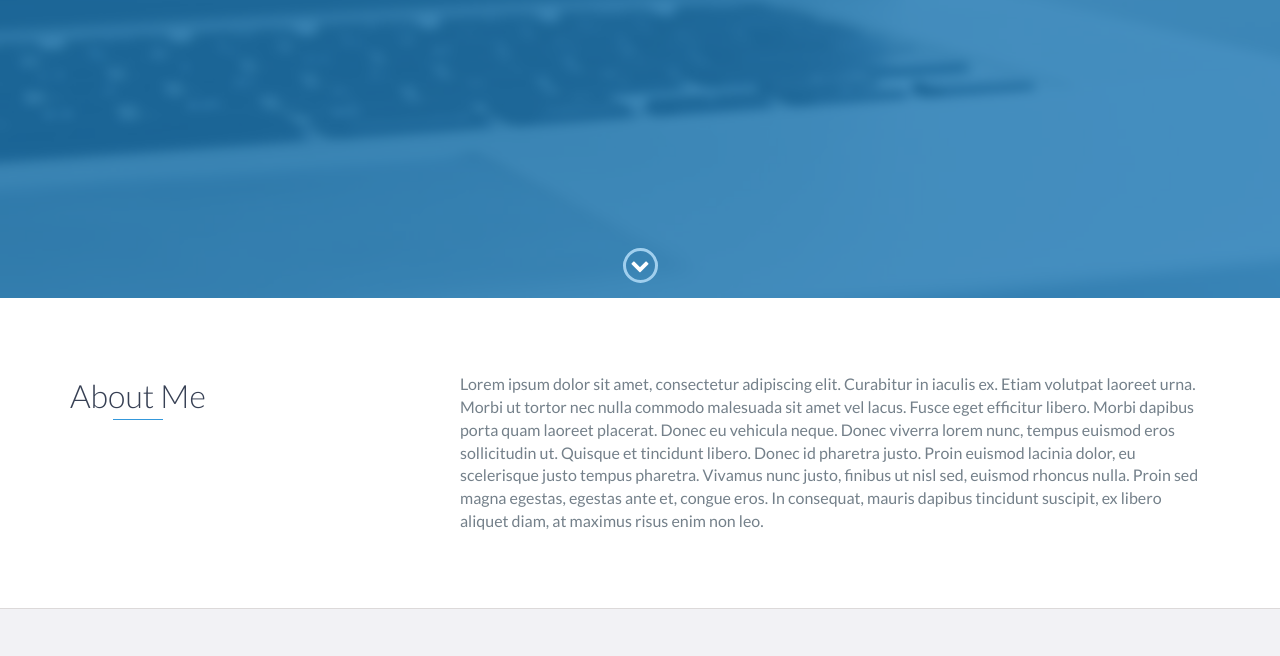
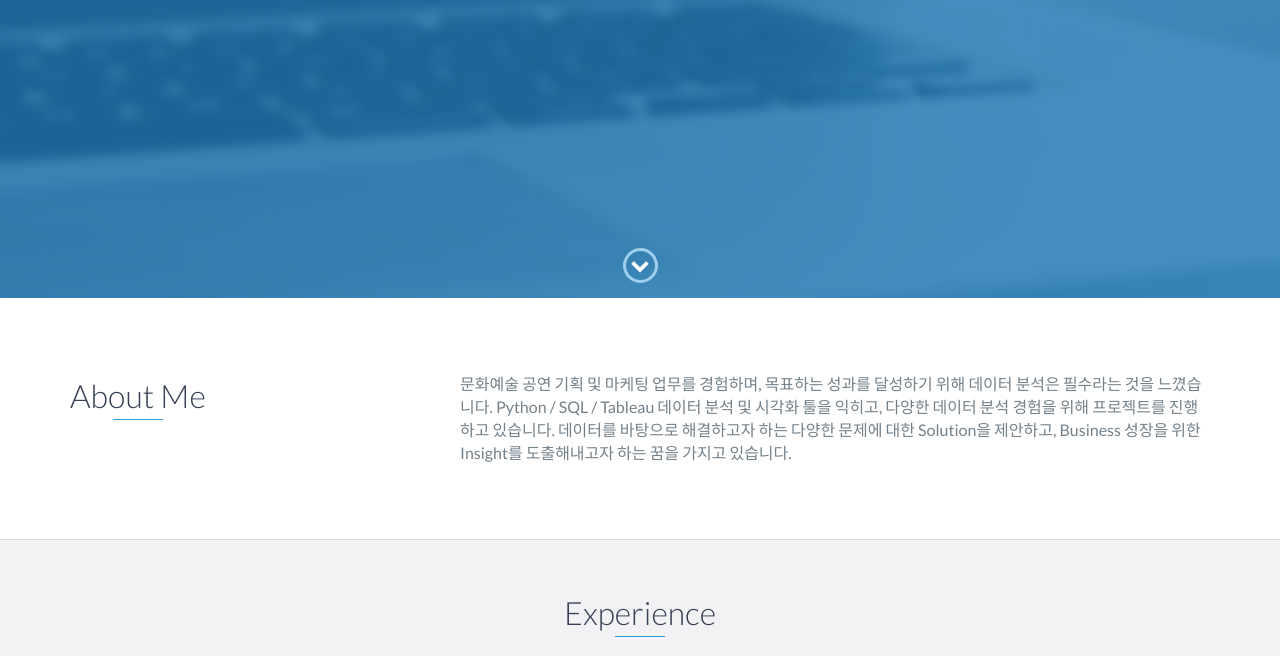
Before and after one commit to minguya/minguya.github.io, a website: page index.html in a window 1280 px wide. Shown: the part 502-1158 px from the top of the page. Drawn offline with nearby package versions, Linux system fonts and the light colour scheme.

Commit message:
Update index.html

```diff
--- a/index.html
+++ b/index.html
@@ -73,9 +73,9 @@
                 </div>
                 <div class="col-md-8">
                     <p>
-                        Lorem ipsum dolor sit amet, consectetur adipiscing elit. Curabitur in iaculis ex. Etiam volutpat laoreet urna. Morbi ut tortor nec nulla commodo malesuada sit amet vel lacus. Fusce eget efficitur libero. Morbi dapibus porta quam laoreet placerat. Donec
-                        eu vehicula neque. Donec viverra lorem nunc, tempus euismod eros sollicitudin ut. Quisque et tincidunt libero. Donec id pharetra justo. Proin euismod lacinia dolor, eu scelerisque justo tempus pharetra. Vivamus nunc justo, finibus
-                        ut nisl sed, euismod rhoncus nulla. Proin sed magna egestas, egestas ante et, congue eros. In consequat, mauris dapibus tincidunt suscipit, ex libero aliquet diam, at maximus risus enim non leo.
+                        문화예술 공연 기획 및 마케팅 업무를 경험하며, 목표하는 성과를 달성하기 위해 데이터 분석은 필수라는 것을 느꼈습니다. Python / SQL / Tableau 데이터 분석 및 시각화 툴을 익히고, 다양한 데이터 분석 경험을 위해 프로젝트를 진행하고 있습니다.
+
+                        데이터를 바탕으로 해결하고자 하는 다양한 문제에 대한 Solution을 제안하고, Business 성장을 위한 Insight를 도출해내고자 하는 꿈을 가지고 있습니다.
                     </p>
                 </div>
             </div>
```
